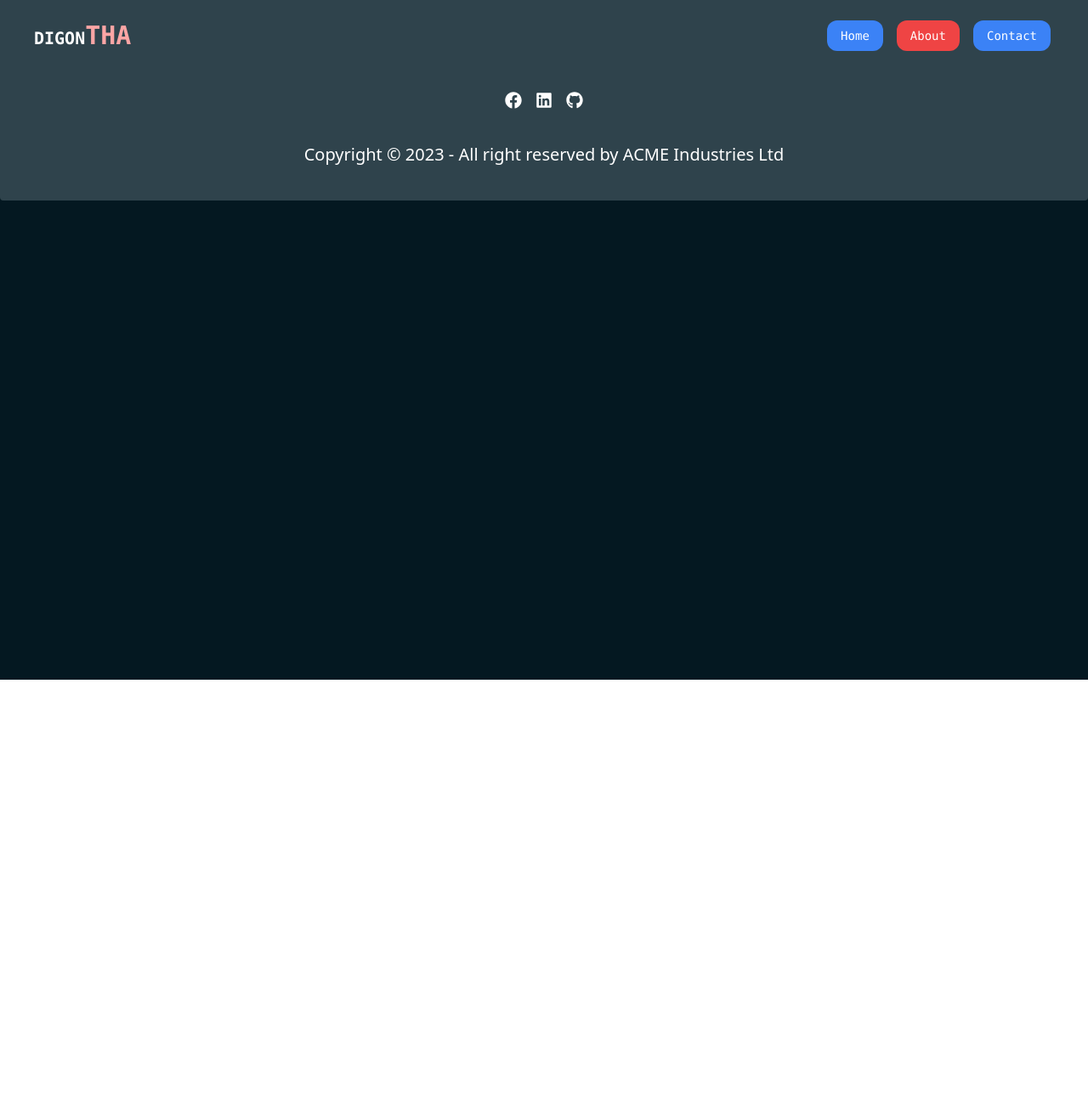
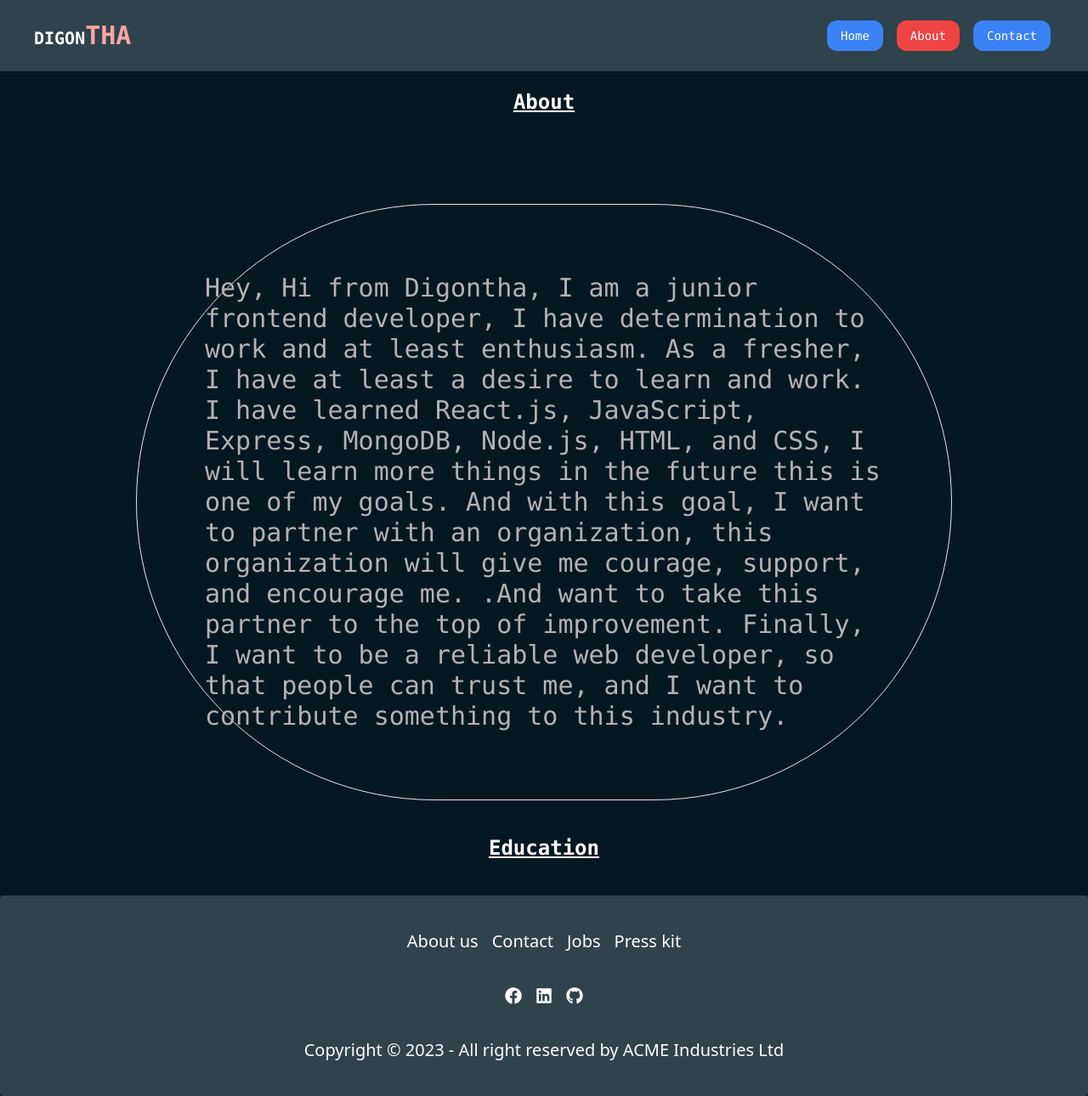
Before and after one commit to Digontha/My-Protfolio, a React (Vite) app: page /about in a window 1280 px wide. Shown: the whole page at 85% size. Before the commit the page ends 800 px from the top, so only its background shows below. Built offline with nearby package versions, Linux system fonts and the light colour scheme.

Commit message:
create about page

```diff
--- a/src/Pages/About.jsx
+++ b/src/Pages/About.jsx
@@ -1,10 +1,24 @@
-import React from 'react';
+
+
 
 const About = () => {
+
+
     return (
-        <div>
+        <>
+            <div className="lg:flex lg:items-center lg:justify-center lg:h-[30vh]">
+                <h1 className='text-2xl text-center font-mono font-semibold underline text-white'>About</h1>
+            </div>
 
-        </div>
+
+            <div className='lg:w-3/4 border p-20 rounded-full  mx-auto'>
+                <h1 className='lg:text-3xl text-[#B3B3B3] font-mono'>  Hey, Hi from Digontha, I am a junior frontend developer, I have determination to work and at least enthusiasm. As a fresher, I have at least a desire to learn and work. I have learned React.js, JavaScript, Express, MongoDB, Node.js, HTML, and CSS, I will learn more things in the future this is one of my goals. And with this goal, I want to partner with an organization, this organization will give me courage, support, and encourage me. .And want to take this partner to the top of improvement. Finally, I want to be a reliable web developer, so that people can trust me, and I want to contribute something to this industry.</h1>
+            </div>
+
+            <div>
+                <h1 className='text-2xl text-center font-mono font-semibold underline text-white my-10'>Education</h1>
+            </div>
+        </>
     );
 };
 
--- a/src/Router/Root.jsx
+++ b/src/Router/Root.jsx
@@ -7,7 +7,9 @@ const Root = () => {
     return (
         <div>
             <Navbar></Navbar>
-            <Outlet></Outlet>
+            <div className='min-h-screen'>
+                <Outlet></Outlet>
+            </div>
             <Footer></Footer>
         </div>
     );
--- a/src/components/LatestProjects.jsx
+++ b/src/components/LatestProjects.jsx
@@ -11,9 +11,9 @@ const LatestProjects = () => {
                 <h1 className='text-2xl text-center font-mono font-semibold underline text-white mb-5 mt-5'>Latest Project</h1>
             </div>
 
-            <div className="grid grid-cols-2 w-[1000px] mx-auto gap-20 my-10 text-white font-mono">
+            <div className="grid lg:grid-cols-2 grid-cols-1 lg:w-[1000px] mx-auto gap-20 my-10 text-white font-mono">
                 <div className="card  bg-[#0E142D] shadow-xl p-5">
-                    <figure className="w-full h-60"><img src={img1} className="w-[100%] " alt="Album" /></figure>
+                    <figure className="w-full h-60"><img src={img1} className="lg:w-[100%] " alt="Album" /></figure>
                     <div className="card-body">
                         <h2 className="card-title">TechBD</h2>
                         <p>It's a tech website. There are many types Tech devices will be available...</p>
@@ -24,7 +24,7 @@ const LatestProjects = () => {
                     </div>
                 </div>
                 <div className="card   bg-[#0E142D] shadow-xl p-5">
-                    <figure className="w-full h-60"><img src={img2} className="w-[100%]" alt="Album" /></figure>
+                    <figure className="w-full h-60"><img src={img2} className="lg:w-[100%]" alt="Album" /></figure>
                     <div className="card-body">
                         <h2 className="card-title">HotelBD</h2>
                         <p>The project I created is a Hotel Service website. A hotel that carries a variety of rooms...</p>
@@ -35,7 +35,7 @@ const LatestProjects = () => {
                     </div>
                 </div>
                 <div className="card   bg-[#0E142D] shadow-xl p-5">
-                    <figure className="w-full h-60"><img src={img3} className="w-[100%]" alt="Album" /></figure>
+                    <figure className="w-full h-60"><img src={img3} className="lg:w-[100%]" alt="Album" /></figure>
                     <div className="card-body">
                         <h2 className="card-title">GadgetBD</h2>
                         <p>It's a tech website. There are many types Tech devices will be available...</p>
```
Also changed, not shown: src/assets/Black Modern Vlogger YouTube Banner.png (added).
